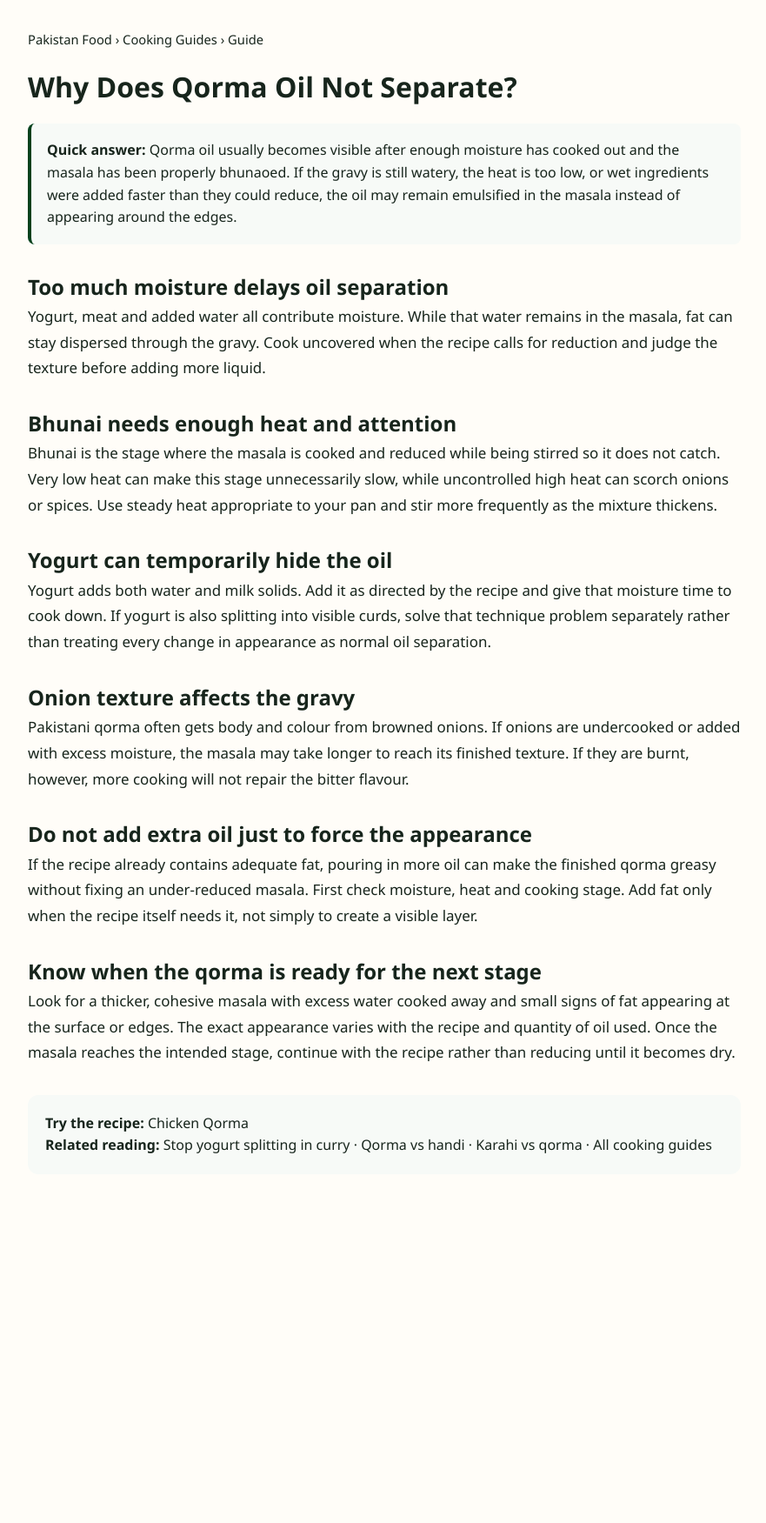
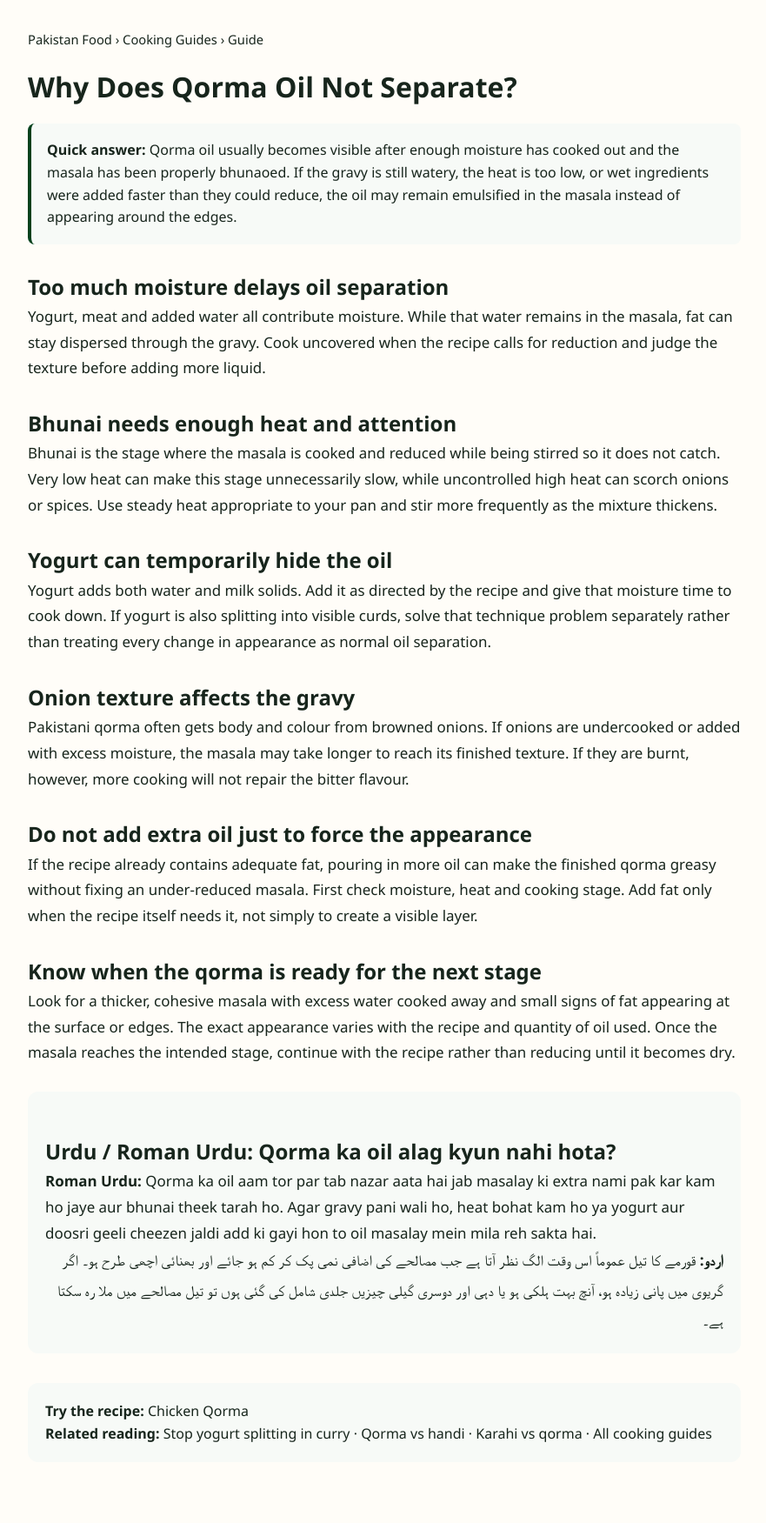
Before and after one commit to manazarali01-hub/pakistan-food, a Jekyll site: the page guides/why-qorma-oil-does-not-separate.html, which Jekyll copies as it is, in a window 1280 px wide. Shown: the whole page at 87% size, without its empty margins (198-1079 px from the left). Built offline with Jekyll 4.4.1, drawn with Linux system fonts in a browser that asks for light colours; before the commit the page ends 1420 px from its top, so only the background shows below that.

Commit message:
Add Urdu and Roman Urdu search coverage

```diff
--- a/guides/why-qorma-oil-does-not-separate.html
+++ b/guides/why-qorma-oil-does-not-separate.html
@@ -4,7 +4,7 @@
 <meta name="robots" content="index,follow,max-image-preview:large"><meta name="theme-color" content="#01411c">
 <link rel="canonical" href="https://pakistanfoodrecipes.top/guides/why-qorma-oil-does-not-separate.html"><link rel="stylesheet" href="../style.css"><link rel="stylesheet" href="../enhancements.css"><link rel="stylesheet" href="../premium.css">
 <script type="application/ld+json">{"@context":"https://schema.org","@type":"Article","headline":"Why Does Qorma Oil Not Separate? Causes and Fixes","description":"How moisture, heat, yogurt, onions and bhunai affect oil separation in Pakistani qorma.","mainEntityOfPage":"https://pakistanfoodrecipes.top/guides/why-qorma-oil-does-not-separate.html","publisher":{"@type":"Organization","name":"Pakistan Food","url":"https://pakistanfoodrecipes.top/"}}</script>
-<style>.guide{max-width:860px;margin:0 auto;padding:34px 20px 70px}.guide h1{line-height:1.15}.quick{padding:18px;border-left:4px solid #01411c;background:#f7faf7;border-radius:8px;margin:24px 0}.guide p{font-size:1.06rem;line-height:1.75}.guide h2{margin-top:30px}.crumbs{font-size:.92rem;margin-bottom:24px}.guide-cta{margin-top:34px;padding:20px;background:#f7faf7;border-radius:12px}</style></head>
+<style>.guide{max-width:860px;margin:0 auto;padding:34px 20px 70px}.guide h1{line-height:1.15}.quick{padding:18px;border-left:4px solid #01411c;background:#f7faf7;border-radius:8px;margin:24px 0}.guide p{font-size:1.06rem;line-height:1.75}.guide h2{margin-top:30px}.crumbs{font-size:.92rem;margin-bottom:24px}.guide-cta{margin-top:34px;padding:20px;background:#f7faf7;border-radius:12px}.urdu-box{margin:30px 0;padding:20px;background:#f7faf7;border-radius:12px}.urdu-box [lang="ur"]{font-size:1.08rem;line-height:2;text-align:right;direction:rtl}</style></head>
 <body><main class="guide"><div class="crumbs"><a href="../">Pakistan Food</a> › <a href="./">Cooking Guides</a> › Guide</div><h1>Why Does Qorma Oil Not Separate?</h1><div class="quick"><strong>Quick answer:</strong> Qorma oil usually becomes visible after enough moisture has cooked out and the masala has been properly bhunaoed. If the gravy is still watery, the heat is too low, or wet ingredients were added faster than they could reduce, the oil may remain emulsified in the masala instead of appearing around the edges.</div>
 <h2>Too much moisture delays oil separation</h2><p>Yogurt, meat and added water all contribute moisture. While that water remains in the masala, fat can stay dispersed through the gravy. Cook uncovered when the recipe calls for reduction and judge the texture before adding more liquid.</p>
 <h2>Bhunai needs enough heat and attention</h2><p>Bhunai is the stage where the masala is cooked and reduced while being stirred so it does not catch. Very low heat can make this stage unnecessarily slow, while uncontrolled high heat can scorch onions or spices. Use steady heat appropriate to your pan and stir more frequently as the mixture thickens.</p>
@@ -12,4 +12,5 @@
 <h2>Onion texture affects the gravy</h2><p>Pakistani qorma often gets body and colour from browned onions. If onions are undercooked or added with excess moisture, the masala may take longer to reach its finished texture. If they are burnt, however, more cooking will not repair the bitter flavour.</p>
 <h2>Do not add extra oil just to force the appearance</h2><p>If the recipe already contains adequate fat, pouring in more oil can make the finished qorma greasy without fixing an under-reduced masala. First check moisture, heat and cooking stage. Add fat only when the recipe itself needs it, not simply to create a visible layer.</p>
 <h2>Know when the qorma is ready for the next stage</h2><p>Look for a thicker, cohesive masala with excess water cooked away and small signs of fat appearing at the surface or edges. The exact appearance varies with the recipe and quantity of oil used. Once the masala reaches the intended stage, continue with the recipe rather than reducing until it becomes dry.</p>
+<section class="urdu-box"><h2>Urdu / Roman Urdu: Qorma ka oil alag kyun nahi hota?</h2><p><strong>Roman Urdu:</strong> Qorma ka oil aam tor par tab nazar aata hai jab masalay ki extra nami pak kar kam ho jaye aur bhunai theek tarah ho. Agar gravy pani wali ho, heat bohat kam ho ya yogurt aur doosri geeli cheezen jaldi add ki gayi hon to oil masalay mein mila reh sakta hai.</p><p lang="ur"><strong>اردو:</strong> قورمے کا تیل عموماً اس وقت الگ نظر آتا ہے جب مصالحے کی اضافی نمی پک کر کم ہو جائے اور بھنائی اچھی طرح ہو۔ اگر گریوی میں پانی زیادہ ہو، آنچ بہت ہلکی ہو یا دہی اور دوسری گیلی چیزیں جلدی شامل کی گئی ہوں تو تیل مصالحے میں ملا رہ سکتا ہے۔</p></section>
 <div class="guide-cta"><strong>Try the recipe:</strong> <a href="../recipes/chicken-qorma.html">Chicken Qorma</a><br><strong>Related reading:</strong> <a href="how-to-stop-yogurt-splitting-in-curry.html">Stop yogurt splitting in curry</a> · <a href="qorma-vs-handi.html">Qorma vs handi</a> · <a href="karahi-vs-qorma.html">Karahi vs qorma</a> · <a href="./">All cooking guides</a></div></main></body></html>
```
